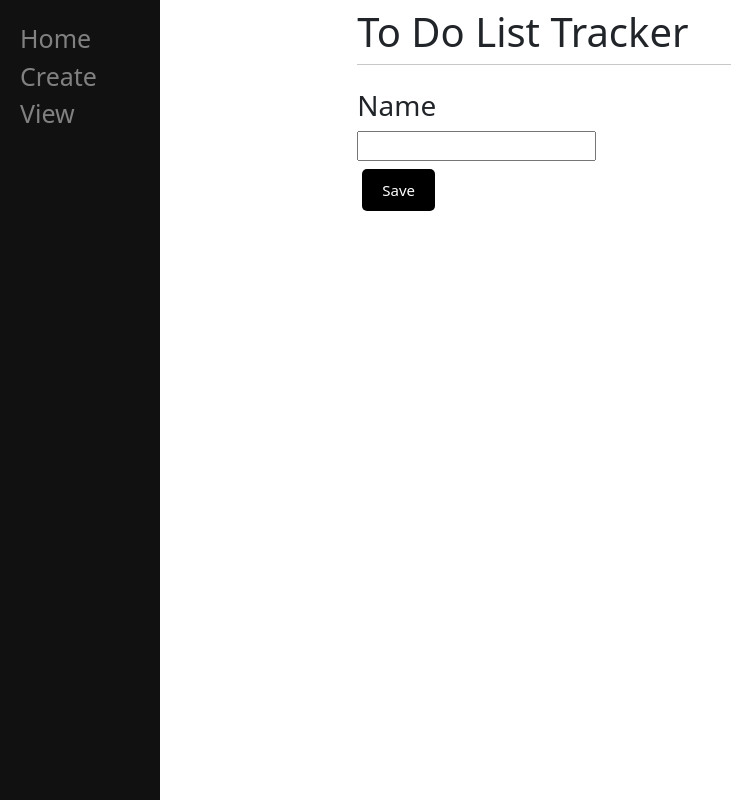
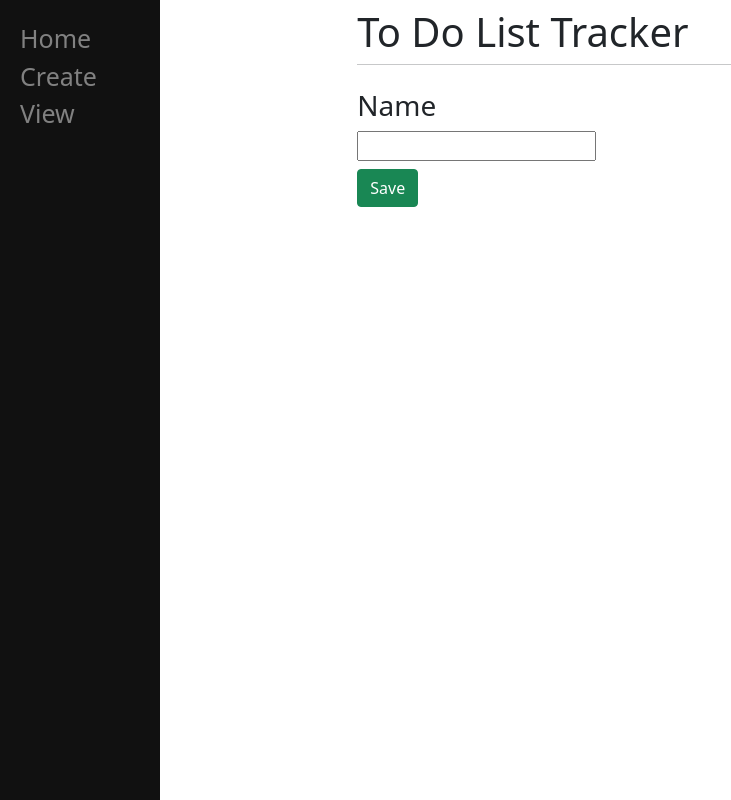
Before and after one commit to JesseSambo19/wad-assignment-part-b, a Django app: page /create/ in a window 1280 px wide. Shown: the whole page, without its empty margins (0-731 px from the left). Run offline with Django 3.2, Linux system fonts and the light colour scheme; some libraries are stand-ins or nearby versions.

Commit message:
second commit

```diff
--- a/mysite/main/templates/main/create.html
+++ b/mysite/main/templates/main/create.html
@@ -43,7 +43,7 @@
 			<!--<input type="text" placeholder="Add Task">
 		</div> -->
 		<div class="mt-2">
-			<button type="submit", name="save" class="btn1" style="display: block;">Save</button>
+			<button type="submit", name="save" class="btn btn-success" style="display: block;">Save</button>
 		</div>
 </form>
 {% endblock %}
--- a/mysite/main/templates/main/view.html
+++ b/mysite/main/templates/main/view.html
@@ -22,7 +22,7 @@ View
 		<form action="{% url 'delete' td.id %}" method="POST">
 			{% csrf_token %}
 			<div class="mb-1">
-				<a href="/delete"><button class="btn btn-danger">Delete</button></a>
+				<button class="btn btn-danger">Delete</button>
 			</div>
 		</form>
 
```
Also changed, not shown: mysite/db.sqlite3.
